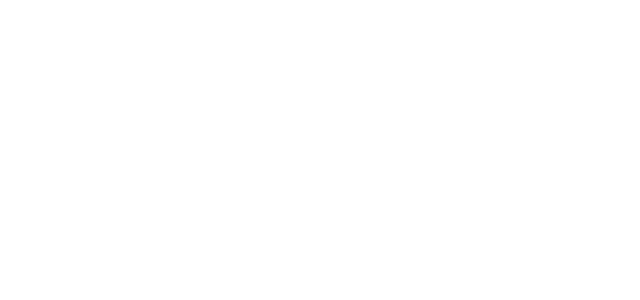
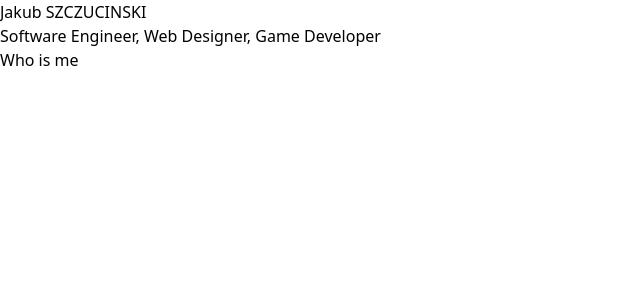
Before and after one commit to jakubaszcz/Portfolio, a Next.js app: page / in a window 1280 px wide. Shown: the top 300 px of the page, without its empty margins (0-640 px from the left). Built offline with nearby package versions, Linux system fonts and the light colour scheme.

Commit message:
feat(site): create main components

```diff
--- /dev/null
+++ b/app/components/landing/Landing.tsx
@@ -0,0 +1,11 @@
+export function Landing() {
+    return (
+        <div>
+            <h1>Jakub SZCZUCINSKI</h1>
+            <p>Software Engineer, Web Designer, Game Developer</p>
+            <button>
+                Who is me
+            </button>
+        </div>
+    )
+}
--- /dev/null
+++ b/app/components/path/Path.tsx
@@ -0,0 +1,7 @@
+export function Path() {
+    return (
+        <div>
+
+        </div>
+    )
+}
--- /dev/null
+++ b/app/components/projects/Projects.tsx
@@ -0,0 +1,7 @@
+export function Projects() {
+    return (
+        <div>
+
+        </div>
+    )
+}
--- a/app/page.tsx
+++ b/app/page.tsx
@@ -1,7 +1,13 @@
+import {Landing} from "@/app/components/landing/Landing";
+import {Path} from "@/app/components/path/Path";
+import {Projects} from "@/app/components/projects/Projects";
+
 export default function Home() {
   return (
     <div>
-
+      <Landing/>
+        <Path/>
+        <Projects/>
     </div>
   );
 }
```
